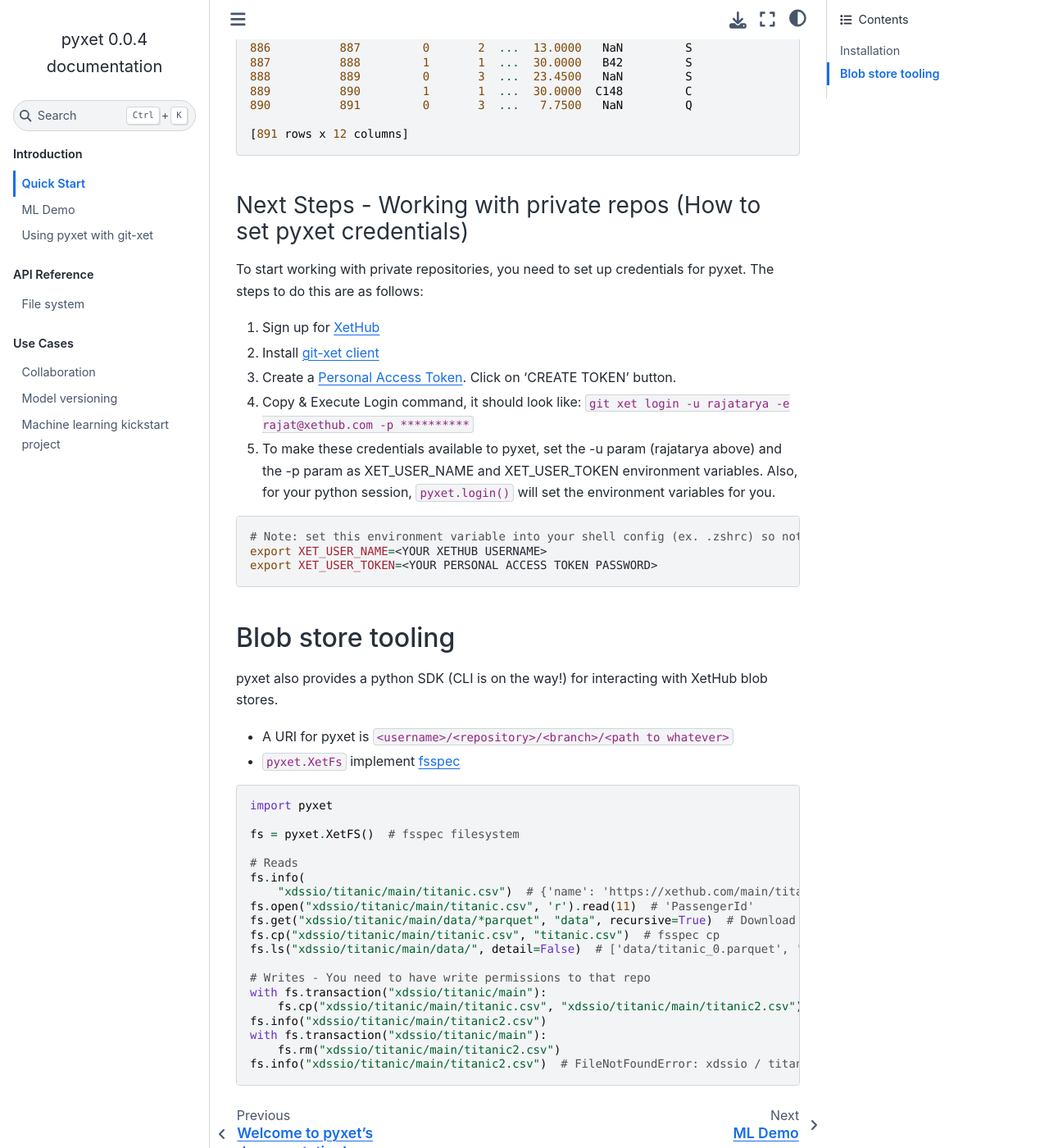
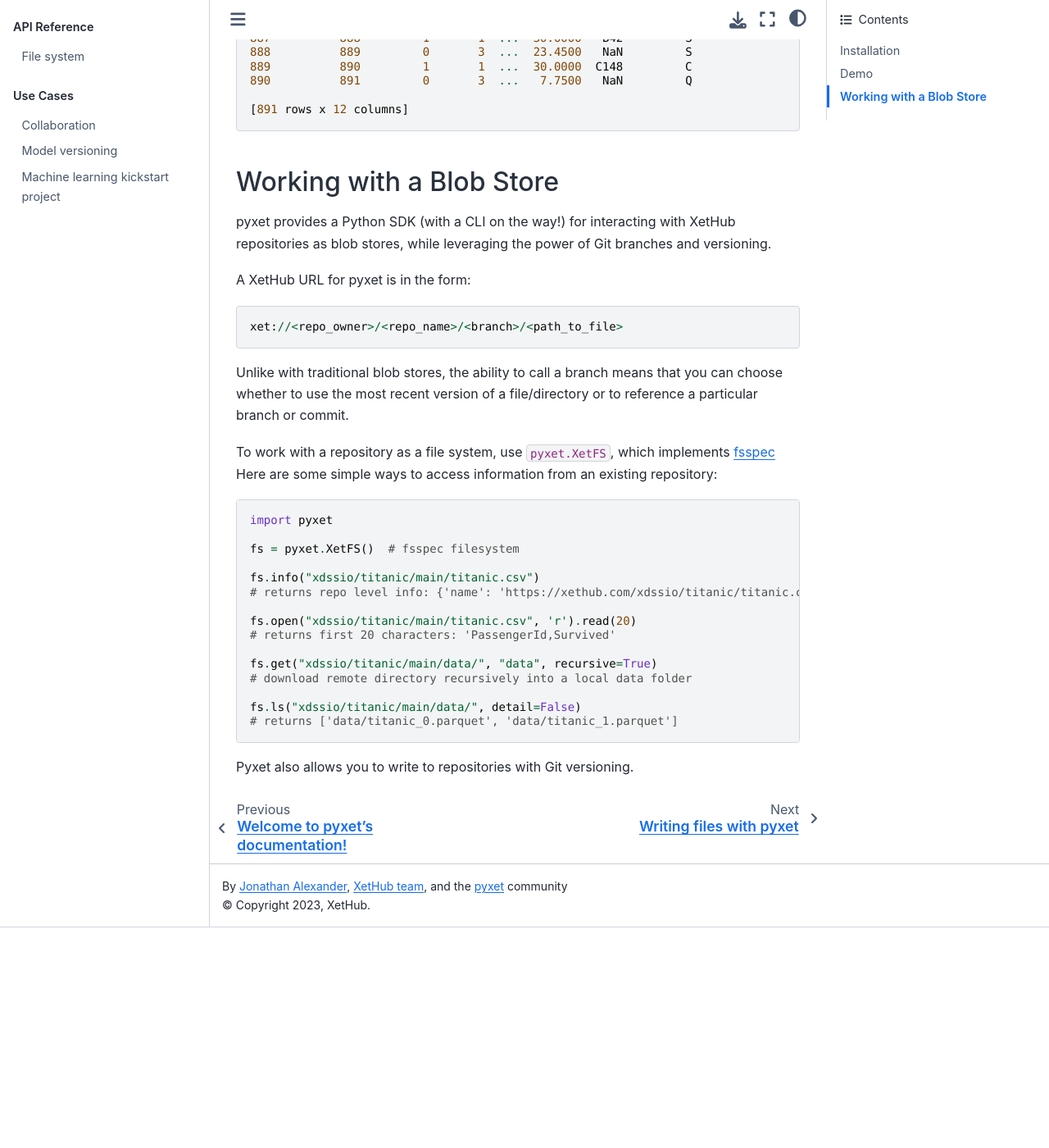
Before and after one commit to xetdata/pyxet, a Sphinx documentation site: the page built from docs/markdowns/quickstart.md, in a window 1280 px wide and 1400 px high, scrolled down 1052 px. Shown: the whole window at 82% size. Built offline with Sphinx 7.4.7 and the Sphinx Book theme 1.1.4, drawn with Linux system fonts in a browser that asks for light colours; pages that are not in the unit, such as notebooks, are missing from menus; after the commit the page ends 2183 px from its top, so only the background shows below that; some of the changed text lies outside the part shown.

Commit message:
Ann update intro, more fixes pending

````diff
--- a/docs/index.rst
+++ b/docs/index.rst
@@ -25,8 +25,7 @@
    :caption: Introduction
 
    markdowns/quickstart
-   markdowns/ml_demo
-   markdowns/newrepo
+   markdowns/writing
 
 .. toctree::
    :maxdepth: 2
--- a/docs/markdowns/quickstart.md
+++ b/docs/markdowns/quickstart.md
@@ -1,8 +1,8 @@
-# Quick Start
+# Quickstart
 
 [XetHub](https://xethub.com/) is a cloud storage platform with Git capabilities. It is a great place to store your data,
 models,
-logs, and code. The pyxet library allows you to easily access XetHub from Python.
+logs, and code with versioning. The pyxet library allows you to easily access XetHub files directly from Python.
 
 ## Installation
 
@@ -11,7 +11,6 @@
 
 ```sh
 $ python -m venv .venv
-...
 $ . .venv/bin/activate
 ```
 
@@ -21,21 +20,20 @@
 $ pip install pyxet
 ```
 
-### Demo
+## Demo
 
 To verify that pyxet is working, let's load a CSV file directly into a Pandas dataframe, leveraging pyxet's support for
 Python fsspec.
 
 ```python
-# assumes you have already done pip install pandas
-import pyxet  # make xet:// protocol available
-import pandas as pd
+import pyxet            # make xet:// protocol available
+import pandas as pd     # assumes pip install pandas has been run
 
 df = pd.read_csv('xet://xdssio/titanic/main/titanic.csv')
 df
 ```
 
-should return something like:
+This should return something like:
 
 ```
 Out[3]:
@@ -55,50 +53,38 @@
 [891 rows x 12 columns]
 ```
 
-### Next Steps - Working with private repos (How to set pyxet credentials)
+## Working with a Blob Store
 
-To start working with private repositories, you need to set up credentials for pyxet. The steps to do this are as
-follows:
+pyxet provides a Python SDK (with a CLI on the way!) for interacting with XetHub repositories as blob stores, while
+leveraging the power of Git branches and versioning.
 
-1. Sign up for [XetHub](https://xethub.com/user/sign_up)
-2. Install [git-xet client](https://xethub.com/explore/install)
-3. Create a [Personal Access Token](https://xethub.com/user/settings/pat). Click on 'CREATE TOKEN' button.
-4. Copy & Execute Login command, it should look like: `git xet login -u rajatarya -e rajat@xethub.com -p **********`
-5. To make these credentials available to pyxet, set the -u param (rajatarya above) and the -p param as XET_USER_NAME
-   and XET_USER_TOKEN environment variables. Also, for your python session, `pyxet.login()` will set the environment
-   variables for you.
-
-```sh
-# Note: set this environment variable into your shell config (ex. .zshrc) so not lost.
-export XET_USER_NAME=<YOUR XETHUB USERNAME>
-export XET_USER_TOKEN=<YOUR PERSONAL ACCESS TOKEN PASSWORD>
+A XetHub URL for pyxet is in the form:
+```
+xet://<repo_owner>/<repo_name>/<branch>/<path_to_file>
 ```
 
-## Blob store tooling
+Unlike with traditional blob stores, the ability to call a branch means that you can choose whether to
+use the most recent version of a file/directory or to reference a particular branch or commit.
 
-pyxet also provides a python SDK (CLI is on the way!)  for interacting with XetHub blob stores.
-
-* A URI for pyxet is `<username>/<repository>/<branch>/<path to whatever>`
-* `pyxet.XetFs` implement [fsspec](https://filesystem-spec.readthedocs.io/en/latest/)
+To work with a repository as a file system, use `pyxet.XetFS`, which implements [fsspec](https://filesystem-spec.readthedocs.io/en/latest/)
+Here are some simple ways to access information from an existing repository:
 
 ```python
 import pyxet
 
 fs = pyxet.XetFS()  # fsspec filesystem
 
-# Reads
-fs.info(
-    "xdssio/titanic/main/titanic.csv")  # {'name': 'https://xethub.com/main/titanic.csv', 'size': 61194, 'type': 'file'}
-fs.open("xdssio/titanic/main/titanic.csv", 'r').read(11)  # 'PassengerId'
-fs.get("xdssio/titanic/main/data/*parquet", "data", recursive=True)  # Download file/directories recursively
-fs.cp("xdssio/titanic/main/titanic.csv", "titanic.csv")  # fsspec cp
-fs.ls("xdssio/titanic/main/data/", detail=False)  # ['data/titanic_0.parquet', 'data/titanic_1.parquet']
+fs.info("xdssio/titanic/main/titanic.csv")
+# returns repo level info: {'name': 'https://xethub.com/xdssio/titanic/titanic.csv', 'size': 61194, 'type': 'file'}
 
-# Writes - You need to have write permissions to that repo
-with fs.transaction("xdssio/titanic/main"):
-    fs.cp("xdssio/titanic/main/titanic.csv", "xdssio/titanic/main/titanic2.csv")
-fs.info("xdssio/titanic/main/titanic2.csv")
-with fs.transaction("xdssio/titanic/main"):
-    fs.rm("xdssio/titanic/main/titanic2.csv")
-fs.info("xdssio/titanic/main/titanic2.csv")  # FileNotFoundError: xdssio / titanic / main / titanic2.csv
+fs.open("xdssio/titanic/main/titanic.csv", 'r').read(20)
+# returns first 20 characters: 'PassengerId,Survived'
+
+fs.get("xdssio/titanic/main/data/", "data", recursive=True)
+# download remote directory recursively into a local data folder
+
+fs.ls("xdssio/titanic/main/data/", detail=False)
+# returns ['data/titanic_0.parquet', 'data/titanic_1.parquet']
 ```
+
+Pyxet also allows you to write to repositories with Git versioning.
--- a/docs/pyxet.rst
+++ b/docs/pyxet.rst
@@ -7,8 +7,6 @@
 .. toctree::
    :maxdepth: 4
 
-   pyxet.pyxet
-
 Module contents
 ---------------
 
````
Also changed, not shown: docs/markdowns/model_versioning_tutorial.md (+3 -3 lines), docs/markdowns/newrepo.md (deleted, +0 -39 lines), docs/markdowns/writing.md (added, +143 -0 lines).
